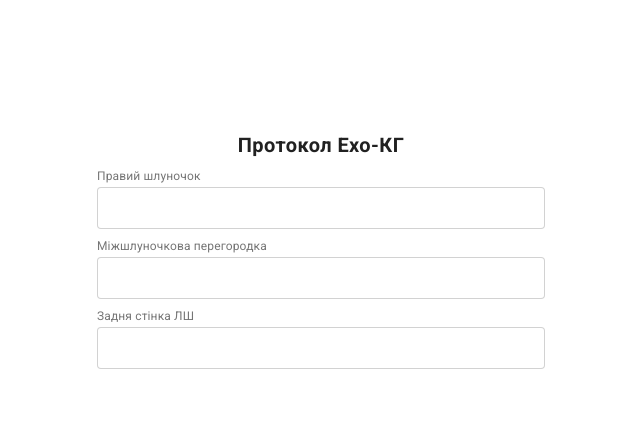
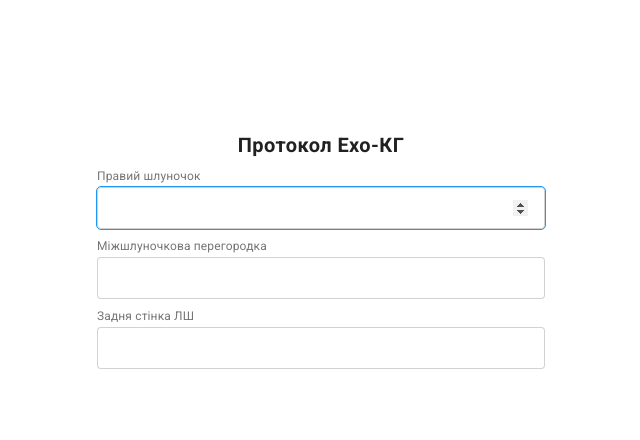
Before and after one commit to rostykwave/echo, a plain HTML site: page index.html in a window 1280 px wide. Shown: the whole page, without its empty margins (319-959 px from the left). Drawn offline with nearby package versions, Linux system fonts and the light colour scheme.

Commit message:
Update index.html

```diff
--- a/index.html
+++ b/index.html
@@ -21,7 +21,7 @@
 
                 <label class="form__field">
                     <span class="form__label">Правий шлуночок</span>
-                    <input class="form__input" type="number" name="rv" min="0.7" step="0.1" max="3.5" id="rv">
+                    <input class="form__input" type="number" name="rv" min="0.7" step="0.1" max="3.5" id="rv" autofocus>
                 </label>
 
                 <label class="form__field">
```
